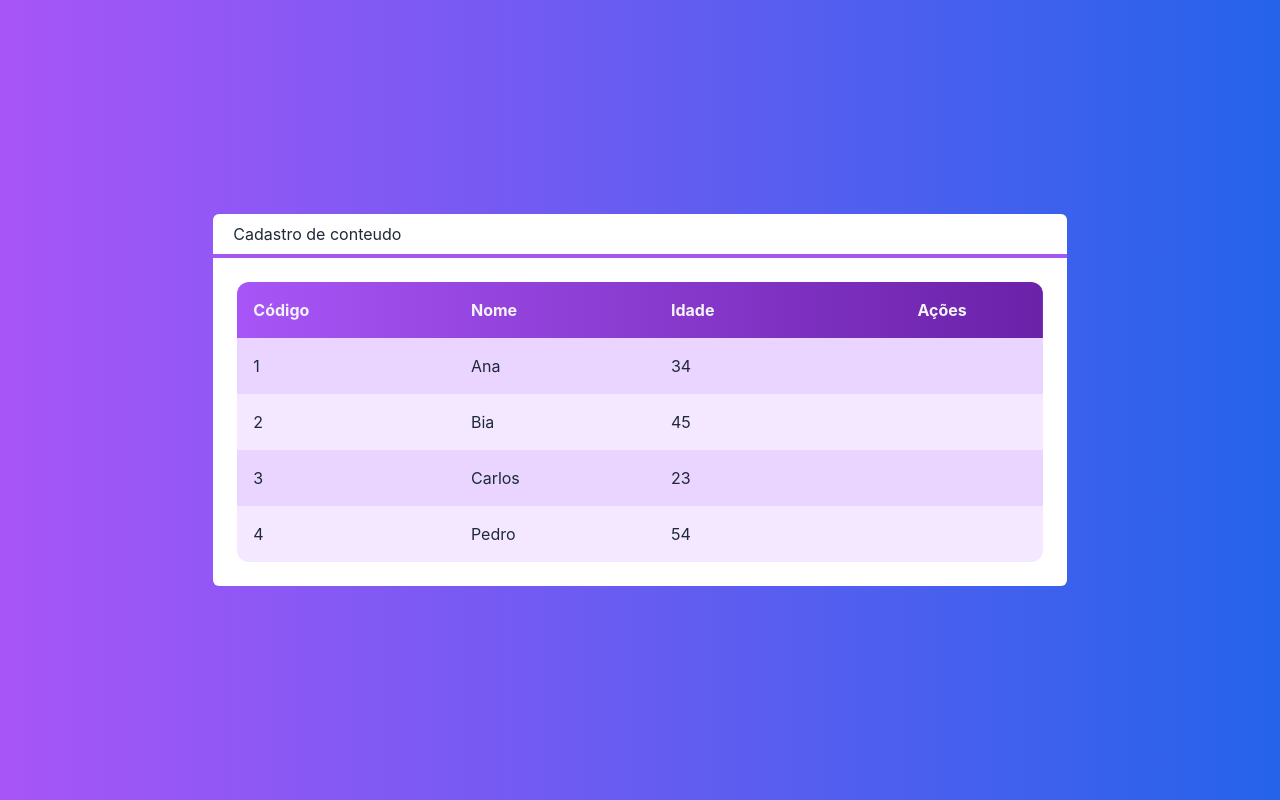
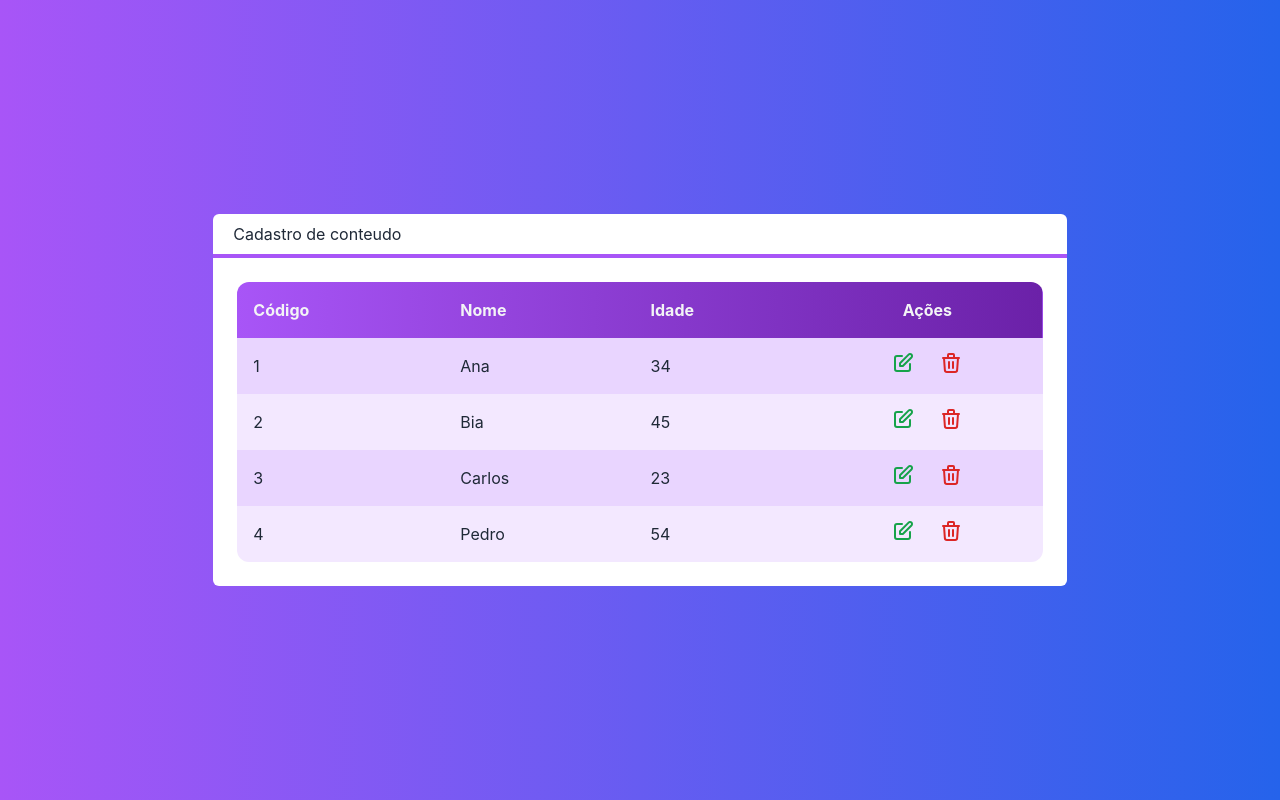
Before and after one commit to kayo12/RestNext, a Next.js app: page / in a window 1280 px wide. Built offline with nearby package versions, Linux system fonts and the light colour scheme.

Commit message:
funcoes da tabela

```diff
--- a/src/components/Tabela.tsx
+++ b/src/components/Tabela.tsx
@@ -9,8 +9,7 @@ interface TabelaProps{
 
 export default function Tabela(props: TabelaProps){
 
-    const exibiracoes =  props.clienteExcluido || props.clienteSelecionado
-
+    const exibirAcoes =  props.clienteExcluido || props.clienteSelecionado
 
     function renderizarCabecalho(){
             return(
@@ -19,7 +18,7 @@ export default function Tabela(props: TabelaProps){
                     <th className="text-left p-4">Código</th>
                     <th className="text-left p-4">Nome</th>
                     <th className="text-left p-4">Idade</th>
-                    <th className=" p-4">Ações</th>
+                    {exibirAcoes ? <th className=" p-4">Ações</th> :  false}
                 </tr>
             )
     }
@@ -33,18 +32,17 @@ export default function Tabela(props: TabelaProps){
                     <td className="text-left p-4">{cliente.id}</td>
                     <td className="text-left p-4">{cliente.nome}</td>
                     <td className="text-left p-4">{cliente.idade}</td>
-                    {renderizarAcoes(cliente)}
+                    {exibirAcoes ? renderizarAcoes(cliente) : false}
                 </tr>
             )
         } )
     }
 
-
     function renderizarAcoes(cliente: Cliente){
         return (
-            <td className="flex">
+            <td className="flex justify-center">
             {props.clienteSelecionado ? (
-                <button className={`
+                <button onClick={() => props.clienteSelecionado?.(cliente)} className={`
                 flex justify-center items-center
                 text-green-600 rounded-full p-2 m-1
                 hover:bg-purple-50 `}>
@@ -52,7 +50,7 @@ export default function Tabela(props: TabelaProps){
                 </button>
             ): false }
             {props.clienteExcluido ? (
-                <button className={`
+                <button onClick={() => props.clienteExcluido?.(cliente)} className={`
                 flex justify-center items-center
                 text-red-600 rounded-full p-2 m-1
                 hover:bg-purple-50 `}>
@@ -62,7 +60,6 @@ export default function Tabela(props: TabelaProps){
             </td>
         )
     }
-
 
     return (
         <table className="w-full rounded-xl overflow-hidden">
--- a/src/pages/index.tsx
+++ b/src/pages/index.tsx
@@ -11,11 +11,18 @@ export default function Home() {
       new Cliente('Pedro', 54, '4')
     ]
 
+    function clienteSelecionado(cliente: Cliente) {
+      console.log(cliente.nome)
+    }
+    function clienteExcluido(cliente: Cliente) {
+      console.log(`Excluir... ${cliente.nome}`)
+    }
+
   return (
     <div className={`flex h-screen justify-center items-center bg-gradient-to-r from-purple-500  to-blue-600 `}>
 
       <Layout titulo="Cadastro de conteudo" >
-          <Tabela clientes={clientes}></Tabela>
+          <Tabela clientes={clientes} clienteSelecionado={clienteSelecionado} clienteExcluido={clienteExcluido}></Tabela>
       </Layout>
     </div>
   )
```
